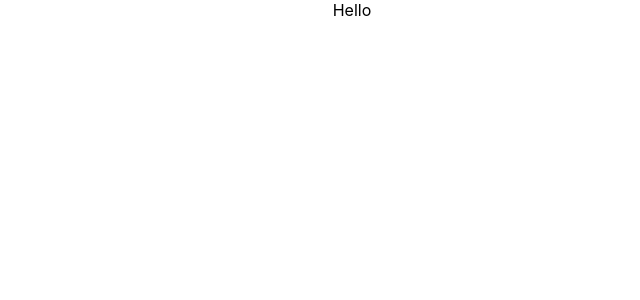
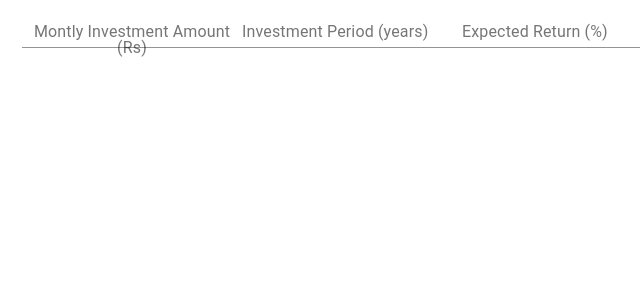
Before and after one commit to nikhilmaske-2001/SIP-and-LUMP-SUM-calculator, a React (Create React App) app: page / in a window 1280 px wide. Shown: the top 300 px of the page, without its empty margins (288-928 px from the left). Built offline with nearby package versions, Linux system fonts and the light colour scheme.

Commit message:
Created horizontal 3 input boxes.

```diff
--- a/src/App.tsx
+++ b/src/App.tsx
@@ -1,3 +1,4 @@
+import { FormControl, FormHelperText, InputLabel, Input } from '@material-ui/core';
 import React from 'react';
 import './App.css';
 import { useStyles } from "./styles";
@@ -5,9 +6,22 @@ import { useStyles } from "./styles";
 function App() {
   const classes = useStyles();
   return (
-    <div className={classes.App}>
-      Hello
-    </div>
+    <div className={classes.Container}>
+      <FormControl>
+        <InputLabel htmlFor="my-input">Montly Investment Amount (Rs)</InputLabel>
+        <Input id="my-input" aria-describedby="my-helper-text" />
+      </FormControl>
+
+      <FormControl>
+        <InputLabel htmlFor="my-input">Investment Period (years)</InputLabel>
+        <Input id="my-input" aria-describedby="my-helper-text" />
+      </FormControl>
+
+      <FormControl>
+        <InputLabel htmlFor="my-input">Expected Return (%)</InputLabel>
+        <Input id="my-input" aria-describedby="my-helper-text" />
+      </FormControl>
+    </div >
   );
 }
 
--- a/src/styles.tsx
+++ b/src/styles.tsx
@@ -1,7 +1,7 @@
 import { makeStyles } from "@material-ui/core";
 
 export const useStyles = makeStyles(theme => ({
-    App: {
+    Container: {
         textAlign: "center",
     },
 }));
```
